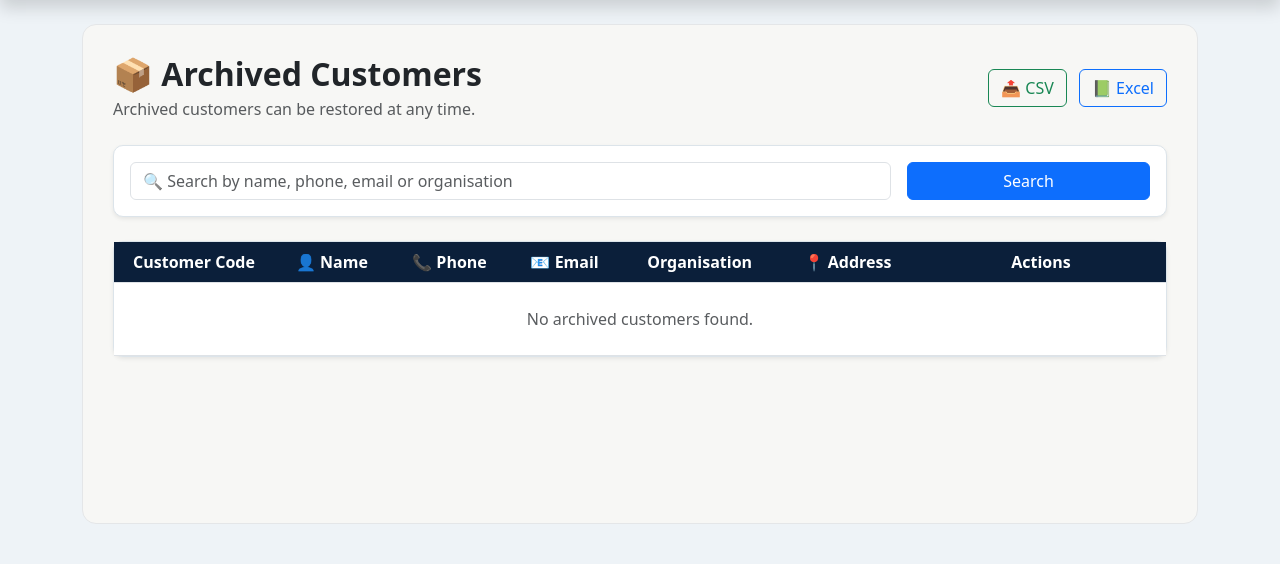
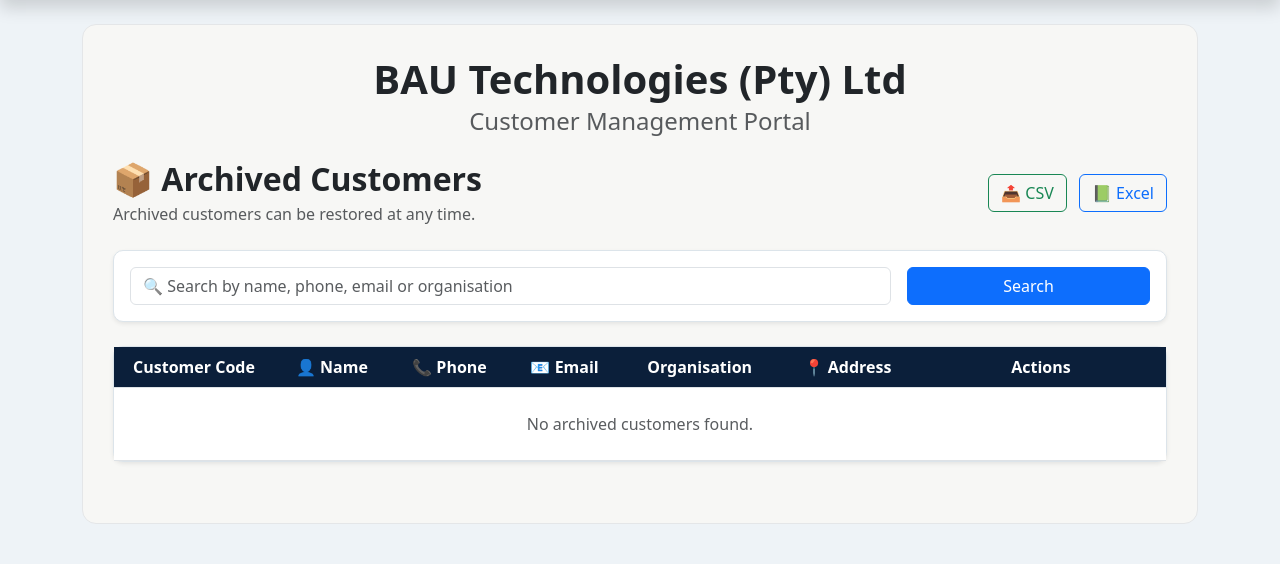
Before and after one commit to bautlwiodumeleng/bau, a Flask app: page /archived_customers in a window 1280 px wide. Shown: the part 56-620 px from the top of the page. Run offline with Flask 3, Linux system fonts and the light colour scheme; the visitor is signed in with stand-in values (Sample User, id 1); data that the repository does not hold is empty.

Commit message:
Update archived customers page branding

```diff
--- a/app/templates/archived_customers.html
+++ b/app/templates/archived_customers.html
@@ -1,3 +1,4 @@
+
 {% extends "base.html" %}
 
 {% block title %}Archived Customers{% endblock %}
@@ -5,6 +6,20 @@
 {% block content %}
 
 <div class="container mt-4 form-page-area">
+
+    <!-- BAU Technologies Header -->
+    <div class="text-center mb-4">
+
+        <h1 class="fw-bold mb-1">
+            BAU Technologies (Pty) Ltd
+        </h1>
+
+        <h4 class="text-muted mb-0">
+            Customer Management Portal
+        </h4>
+
+    </div>
+
 
     <!-- Page Header -->
     <div class="row align-items-center mb-4">
@@ -169,25 +184,19 @@
 
                                 <!-- Name -->
                                 <td>
-
                                     {{ customer.name }}
-
                                 </td>
 
 
                                 <!-- Phone -->
                                 <td>
-
                                     {{ customer.phone }}
-
                                 </td>
 
 
                                 <!-- Email -->
                                 <td>
-
                                     {{ customer.email }}
-
                                 </td>
 
 
@@ -211,9 +220,7 @@
 
                                 <!-- Address -->
                                 <td>
-
                                     {{ customer.address }}
-
                                 </td>
 
 
@@ -223,16 +230,21 @@
                                     <div class="d-flex flex-wrap justify-content-center gap-1">
 
                                         <!-- Restore -->
-                                    <a href="{{ url_for('main.restore_customer',
-                                                        customer_code=customer.customer_code) }}"
+                                        <a href="{{ url_for(
+                                            'main.restore_customer',
+                                            customer_code=customer.customer_code
+                                        ) }}"
                                            class="btn btn-success btn-sm"
                                            onclick="return confirm('Restore this customer?');">
                                             ↩ Restore
                                         </a>
 
+
                                         <!-- Permanent Delete -->
-                                    <a href="{{ url_for('main.delete_customer',
-                                                        customer_code=customer.customer_code) }}"
+                                        <a href="{{ url_for(
+                                            'main.delete_customer',
+                                            customer_code=customer.customer_code
+                                        ) }}"
                                            class="btn btn-danger btn-sm"
                                            onclick="return confirm('⚠️ Permanent Delete\n\nThis customer will be removed forever.\n\nYou will NOT be able to restore it later.\n\nContinue?');">
                                             🗑 Delete
@@ -270,7 +282,6 @@
 
     </div>
 
-
 </div>
 
 {% endblock %}
```
Lines whose indentation alone changed are shown as unchanged.
